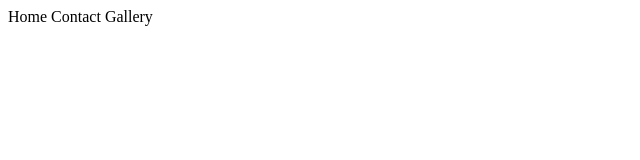
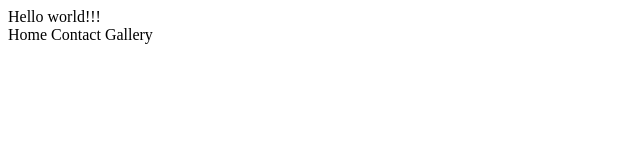
Before and after one commit to Sprourium/HW_Hillel, a plain HTML site: page index.html in a window 1280 px wide. Shown: the whole page, without its empty margins (0-640 px from the left). Drawn offline with Linux system fonts and the light colour scheme.

Commit message:
First commit in a test branch

```diff
--- a/index.html
+++ b/index.html
@@ -5,6 +5,7 @@
     <title>Document</title>
 </head>
 <body>
+    Hello world!!!
     <header>
         <nav>
             <a>Home</a>
```
